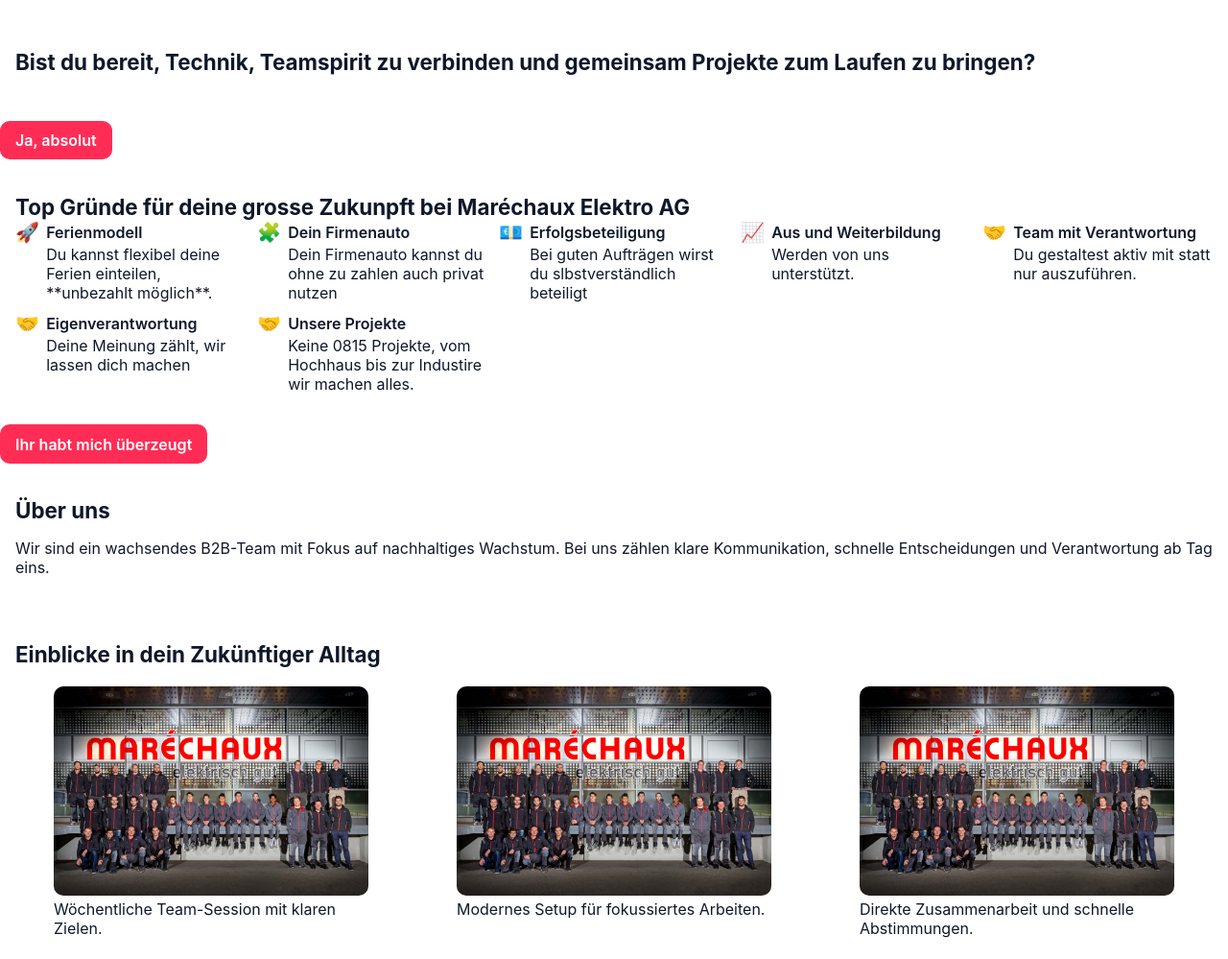
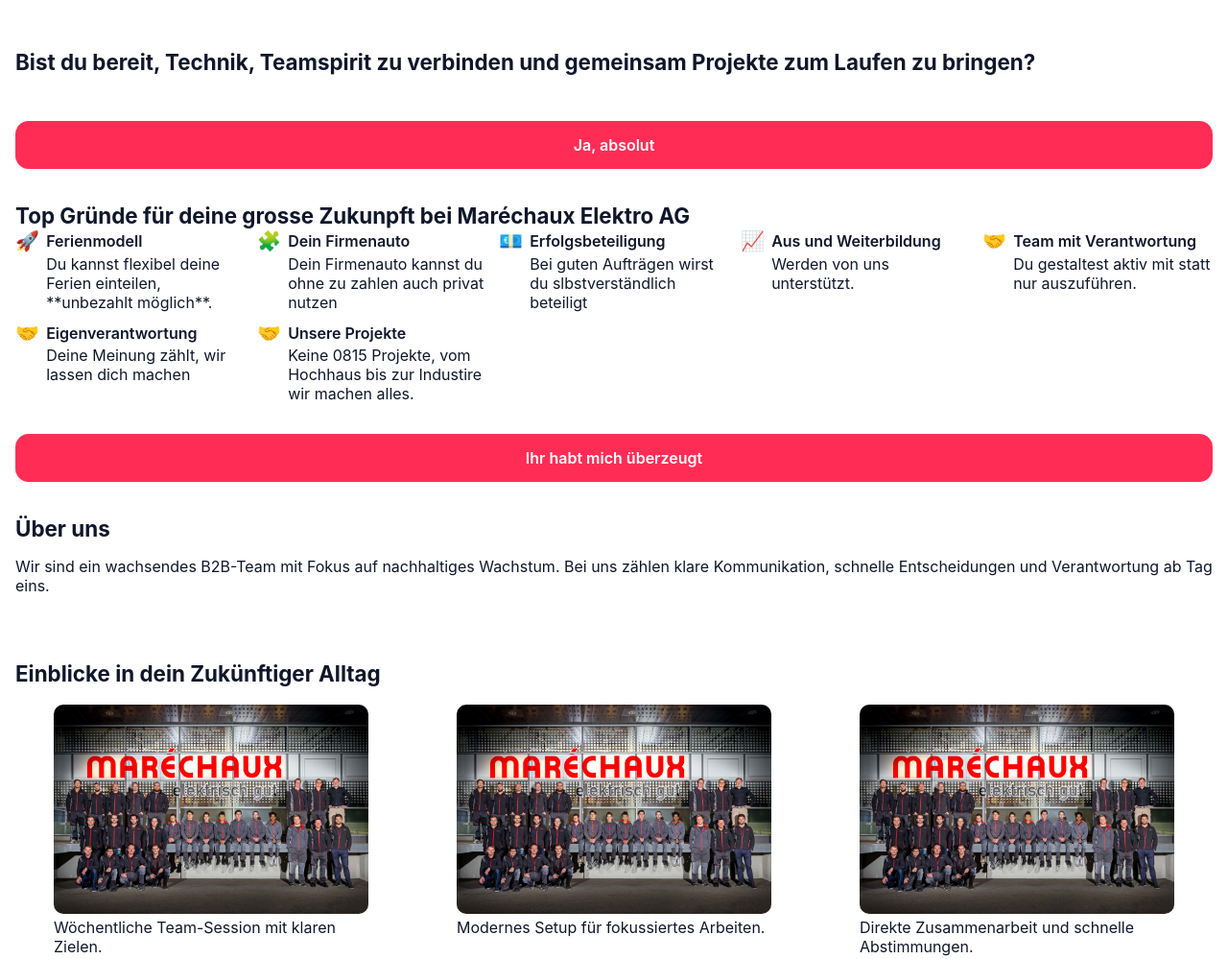
Before and after one commit to LivioMAG/funnel_new, a plain HTML site: page landing/index.html in a window 1280 px wide. Shown: the part 1900-2899 px from the top of the page at 96% size. Drawn offline with Linux system fonts and the light colour scheme.

Commit message:
Make primary landing CTA full width with animated border

```diff
--- a/landing/landing.css
+++ b/landing/landing.css
@@ -5,8 +5,12 @@
 h1{font-size:var(--h1);margin:.2rem 0}.kicker{color:var(--muted);font-size:.9rem;text-transform:uppercase}
 h2{font-size:var(--h2);margin:.2rem 0}.grid{display:grid;gap:.75rem}.cols-2{grid-template-columns:repeat(auto-fit,minmax(240px,1fr))}
 img{max-width:100%;border-radius:10px}.logo{display:flex;justify-content:center;padding:.8rem}.logo img{height:70px;width:auto}
+.cta-row{padding:0 1rem}
 .btn{display:inline-block;background:var(--primary);color:var(--btnText);padding:.65rem 1rem;border-radius:10px;text-decoration:none;font-weight:600}
+.btn.full-width{display:block;width:100%;position:relative;overflow:hidden;padding:.95rem 1rem;border-radius:14px;text-align:center}
+.btn.animated-border::before{content:'';position:absolute;inset:-2px;border-radius:inherit;background:conic-gradient(from var(--angle,0deg),color-mix(in srgb,var(--primary) 82%,#000),var(--primary),color-mix(in srgb,var(--primary) 82%,#000),var(--primary));mask:linear-gradient(#000 0 0) content-box,linear-gradient(#000 0 0);-webkit-mask:linear-gradient(#000 0 0) content-box,linear-gradient(#000 0 0);mask-composite:exclude;-webkit-mask-composite:xor;padding:2px;animation:spin-border 2.4s linear infinite;pointer-events:none}
 .btn.secondary{background:#111827}
+@keyframes spin-border{to{--angle:360deg}}
 .slider{position:relative;overflow:hidden}
 .slider-stage{position:relative;width:100%;overflow:hidden}
 .slider-image{position:absolute;inset:0;width:100%;height:auto;opacity:0;transform:translateX(0);transition:transform .65s ease,opacity .65s ease;pointer-events:none}
--- a/landing/landing.js
+++ b/landing/landing.js
@@ -53,7 +53,13 @@
     const dots = (s.assets || []).map((_, i) => `<button type="button" class="slider-dot ${i === 0 ? 'active' : ''}" data-slide="${i}" aria-label="Bild ${i + 1} anzeigen"></button>`).join('');
     return `<section class="card slider ${alignClass(s.align)}" data-autoplay="${Number(s.autoplayMs || 4000)}"><div class="slider-stage">${imgs}</div><div class="slider-dots" role="tablist" aria-label="Slider Navigation">${dots}</div></section>`;
   }
-  if (s.type === 'cta') return `<section class="${alignClass(s.align)}"><a class="btn ${s.buttonVariant === 'secondary' ? 'secondary' : ''}" href="${html(s.href || '../funnel/index.html')}">${html(s.buttonText || 'Weiter')}</a></section>`;
+  if (s.type === 'cta') {
+    const isSecondary = s.buttonVariant === 'secondary';
+    const classes = ['btn'];
+    if (isSecondary) classes.push('secondary');
+    if (!isSecondary) classes.push('full-width', 'animated-border');
+    return `<section class="cta-row ${alignClass(s.align)}"><a class="${classes.join(' ')}" href="${html(s.href || '../funnel/index.html')}">${html(s.buttonText || 'Weiter')}</a></section>`;
+  }
   return '';
 }
 
```
